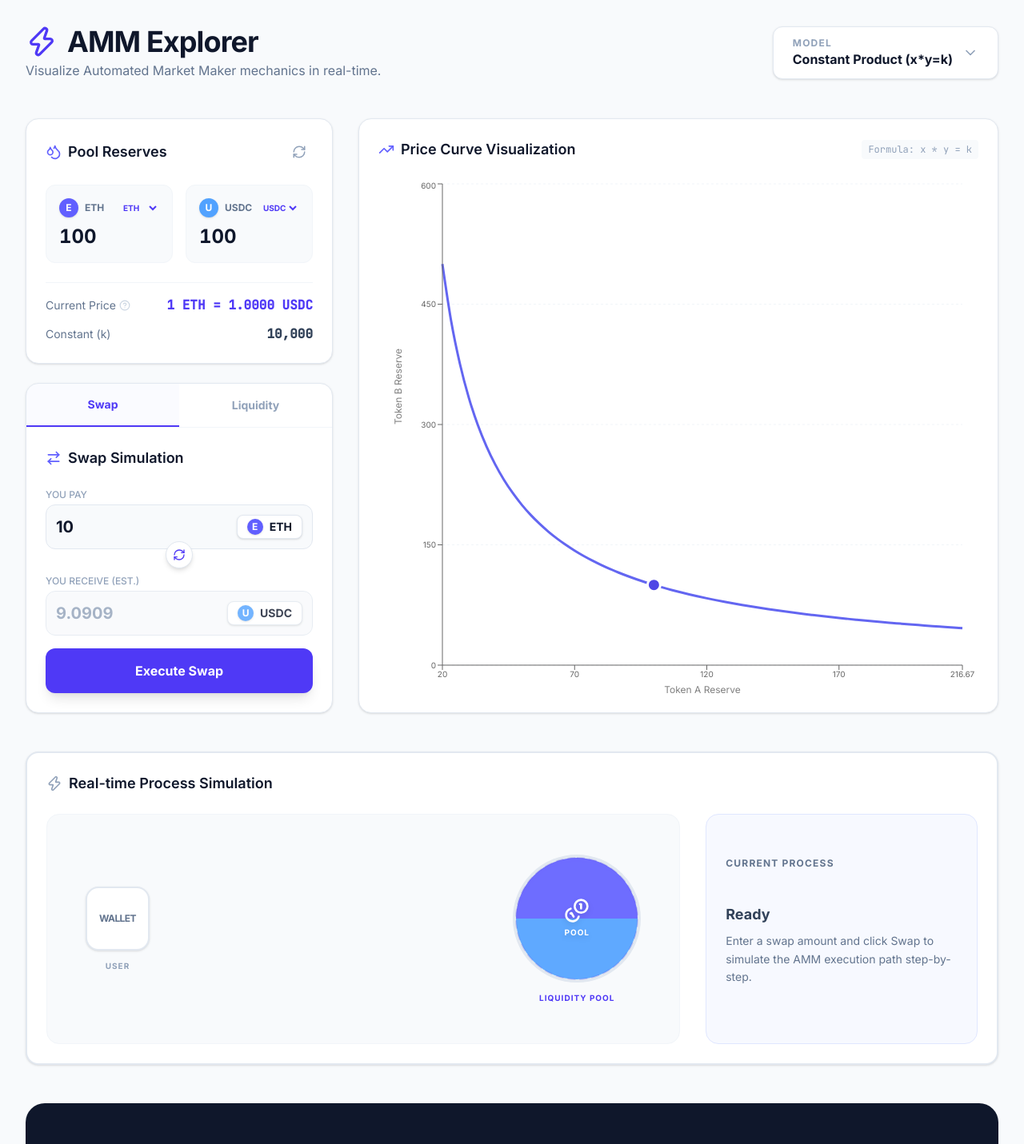
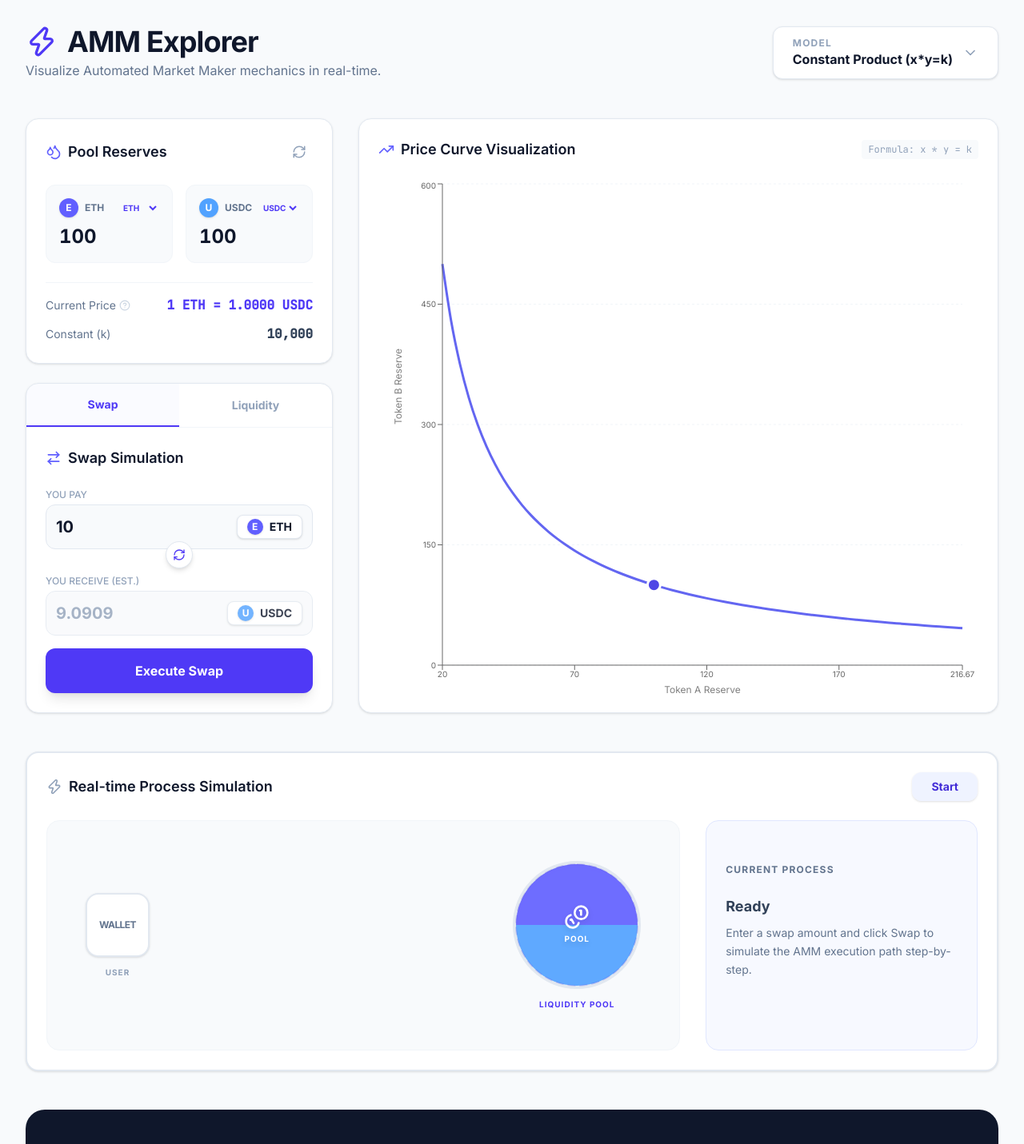
Before and after one commit to L00p-h0le/AMM-Visualizer, a React (Vite) app: page / in a window 1280 px wide. Shown: the top 1431 px of the page at 80% size. Built offline with nearby package versions, Linux system fonts and the light colour scheme.

Commit message:
Update UI

```diff
--- a/src/App.tsx
+++ b/src/App.tsx
@@ -16,9 +16,11 @@ export default function App() {
   const [pool, setPool] = useState<PoolState>({ x: 100, y: 100, k: 10000 });
   const [previousPool, setPreviousPool] = useState<PoolState | null>(null);
   const [swapAmount, setSwapAmount] = useState<number>(10);
-  const [isSwapping, setIsSwapping] = useState(false);
+  const [isSwapping, setIsSwapping] = useState(false); // Used for SwapControls visual state
+  const [isSimulating, setIsSimulating] = useState(false); // Used for ProcessSimulation lock
   const [swapDirection, setSwapDirection] = useState<'AtoB' | 'BtoA'>('AtoB');
   const [lastSwapResult, setLastSwapResult] = useState<{ in: number, out: number, priceImpact: number, fee: number } | null>(null);
+  const [simulationResult, setSimulationResult] = useState<{ in: number, out: number } | null>(null);
   const [animationState, setAnimationState] = useState<'idle' | 'sending' | 'calculating' | 'receiving' | 'balancing'>('idle');
 
   const FEE_PERCENT = 0.003; // 0.3% standard fee
@@ -42,11 +44,7 @@ export default function App() {
 
   const [pendingPool, setPendingPool] = useState<PoolState | null>(null);
 
-  const handleSwap = () => {
-    if (isSwapping) return;
-    setIsSwapping(true);
-    setPreviousPool({ ...pool });
-
+  const calculateSwap = () => {
     let newX = pool.x;
     let newY = pool.y;
     let outAmount = 0;
@@ -96,14 +94,39 @@ export default function App() {
     const finalPrice = newY / newX;
     const priceImpact = Math.abs((finalPrice - initialPrice) / initialPrice) * 100;
 
+    return { newX, newY, outAmount, priceImpact };
+  };
+
+  const handleSwap = () => {
+    if (swapAmount <= 0) return;
+    setIsSwapping(true);
+    setPreviousPool({ ...pool });
+
+    const { newX, newY, outAmount, priceImpact } = calculateSwap();
+
     setLastSwapResult({
       in: swapAmount,
       out: outAmount,
       priceImpact,
       fee: swapAmount * FEE_PERCENT,
     });
+    setPool({ x: newX, y: newY, k: pool.k });
 
-    setPendingPool({ x: newX, y: newY, k: pool.k }); // K rebalances if needed, but keeping math separate
+    // reset button after 1s
+    setTimeout(() => setIsSwapping(false), 1000);
+  };
+
+  const handleSimulate = () => {
+    if (isSimulating || swapAmount <= 0) return;
+    setIsSimulating(true);
+
+    const { newX, newY, outAmount } = calculateSwap();
+
+    setSimulationResult({
+      in: swapAmount,
+      out: outAmount
+    });
+    setPendingPool({ x: newX, y: newY, k: pool.k });
 
     // Stage 1: Tokens fly from wallet to pool
     setAnimationState('sending');
@@ -161,7 +184,7 @@ export default function App() {
 
         {/* Right Column: Price Curve Visualization */}
         <div className="lg:col-span-8">
-          <PriceCurveChart ammType={ammType} pool={pool} previousPool={previousPool} />
+          <PriceCurveChart ammType={ammType} pool={isSimulating && pendingPool ? pendingPool : pool} previousPool={previousPool} />
         </div>
       </section>
 
@@ -169,18 +192,19 @@ export default function App() {
       <section>
         <ProcessSimulation
           pool={pool}
-          isSwapping={isSwapping}
+          isSimulating={isSimulating}
           animationState={animationState}
           swapDirection={swapDirection}
           swapAmount={swapAmount}
           tokenA={tokenA}
           tokenB={tokenB}
-          lastSwapResult={lastSwapResult}
+          simulationResult={simulationResult}
           ammType={ammType}
           pendingPool={pendingPool}
           setAnimationState={setAnimationState}
           setPool={setPool}
-          setIsSwapping={setIsSwapping}
+          setIsSimulating={setIsSimulating}
+          handleSimulate={handleSimulate}
         />
       </section>
 
--- a/src/components/PoolStats.tsx
+++ b/src/components/PoolStats.tsx
@@ -20,6 +20,8 @@ const computeK = (x: number, y: number, ammType: AMMType): number => {
   if (ammType === 'CPMM') return x * y;
   return x + y; // CSMM and StableSwap simplified
 };
+
+import { Tilt } from './motion-primitives/tilt';
 
 export const PoolStats = ({
   pool,
@@ -55,7 +57,8 @@ export const PoolStats = ({
   };
 
   return (
-    <div className="bg-white p-6 rounded-2xl shadow-sm border border-slate-200 space-y-6">
+    <Tilt rotationFactor={4} isRevese className="h-full w-full">
+      <div className="bg-white p-6 rounded-2xl shadow-sm border border-slate-200 space-y-6 h-full flex flex-col justify-center">
         <div className="flex items-center justify-between">
           <h2 className="text-lg font-semibold flex items-center gap-2">
             <Droplets className="text-indigo-500 w-5 h-5" />
@@ -132,5 +135,6 @@ export const PoolStats = ({
           </div>
         </div>
       </div>
+    </Tilt>
   );
 };
--- a/src/components/PriceCurveChart.tsx
+++ b/src/components/PriceCurveChart.tsx
@@ -17,6 +17,8 @@ interface PriceCurveChartProps {
   pool: PoolState;
   previousPool: PoolState | null;
 }
+
+import { Tilt } from './motion-primitives/tilt';
 
 export const PriceCurveChart = ({ ammType, pool, previousPool }: PriceCurveChartProps) => {
   const chartData = useMemo(() => {
@@ -41,6 +43,7 @@ export const PriceCurveChart = ({ ammType, pool, previousPool }: PriceCurveChart
   }, [pool, ammType]);
 
   return (
+    <Tilt rotationFactor={4} isRevese className="h-full w-full">
       <div className="bg-white p-6 rounded-2xl shadow-sm border border-slate-200 h-full min-h-[500px] flex flex-col">
         <div className="flex items-center justify-between mb-6 shrink-0">
           <h2 className="text-lg font-semibold flex items-center gap-2">
@@ -130,5 +133,6 @@ export const PriceCurveChart = ({ ammType, pool, previousPool }: PriceCurveChart
           )}
         </div>
       </div>
+    </Tilt>
   );
 };
--- a/src/components/ProcessSimulation.tsx
+++ b/src/components/ProcessSimulation.tsx
@@ -1,24 +1,27 @@
-import { useRef, useEffect, useState } from 'react';
-import { motion, AnimatePresence, useInView } from 'motion/react';
+
+import { motion, AnimatePresence } from 'motion/react';
 import { Zap, ArrowRight, Coins, Calculator, ChevronLeft, ChevronRight } from 'lucide-react';
 import { TokenIcon } from './TokenIcon';
 import { cn } from '../lib/utils';
+import { InView } from './motion-primitives/in-view';
+import { TransitionPanel } from './motion-primitives/transition-panel';
 import type { AMMType, PoolState, Token } from '../types/amm';
 
 interface ProcessSimulationProps {
   pool: PoolState;
-  isSwapping: boolean;
+  isSimulating?: boolean;
   animationState: 'idle' | 'sending' | 'calculating' | 'receiving' | 'balancing';
   swapDirection: 'AtoB' | 'BtoA';
   swapAmount: number;
   tokenA: Token;
   tokenB: Token;
-  lastSwapResult: { in: number; out: number; priceImpact: number; fee: number } | null;
+  simulationResult?: { in: number; out: number; } | null;
   ammType: AMMType;
   pendingPool?: PoolState | null;
   setAnimationState?: (s: 'idle' | 'sending' | 'calculating' | 'receiving' | 'balancing') => void;
   setPool?: (p: PoolState) => void;
-  setIsSwapping?: (b: boolean) => void;
+  setIsSimulating?: (b: boolean) => void;
+  handleSimulate?: () => void;
 }
 
 /** Small token particles that trail behind the main token during sending */
@@ -46,27 +49,20 @@ const TrailingParticles = ({ symbol, direction }: { symbol: string; direction: '
 
 export const ProcessSimulation = ({
   pool,
-  isSwapping,
+  isSimulating,
   animationState,
   swapDirection,
   swapAmount,
   tokenA,
   tokenB,
-  lastSwapResult,
+  simulationResult,
   ammType,
   pendingPool,
   setAnimationState,
   setPool,
-  setIsSwapping
+  setIsSimulating,
+  handleSimulate
 }: ProcessSimulationProps) => {
-  const containerRef = useRef<HTMLDivElement>(null);
-  const isInView = useInView(containerRef, { once: false, amount: 0.4 });
-  const [hasBeenVisible, setHasBeenVisible] = useState(false);
-
-  // Track first visibility for entrance animation
-  useEffect(() => {
-    if (isInView && !hasBeenVisible) setHasBeenVisible(true);
-  }, [isInView, hasBeenVisible]);
 
   const inputToken = swapDirection === 'AtoB' ? tokenA : tokenB;
   const outputToken = swapDirection === 'AtoB' ? tokenB : tokenA;
@@ -84,29 +80,38 @@ export const ProcessSimulation = ({
   const nextStep = () => {
     if (currentIndex > 0 && currentIndex < sequence.length - 1 && setAnimationState) {
       setAnimationState(sequence[currentIndex + 1]);
-    } else if (currentIndex === sequence.length - 1 && setAnimationState && pendingPool && setPool && setIsSwapping) {
-      // Done - finalize the swap in the pool
-      setPool(pendingPool);
-      setIsSwapping(false);
+    } else if (currentIndex === sequence.length - 1 && setAnimationState && pendingPool && setIsSimulating) {
+      // Done - but do NOT set the pool, it is just a visualization simulation!
+      setIsSimulating(false);
       setAnimationState('idle');
     }
   };
 
   return (
-    <motion.div
-      ref={containerRef}
-      initial={{ opacity: 0, y: 40 }}
-      animate={hasBeenVisible ? { opacity: 1, y: 0 } : {}}
+    <InView
+      variants={{
+        hidden: { opacity: 0, y: 40 },
+        visible: { opacity: 1, y: 0 }
+      }}
       transition={{ duration: 0.6, ease: 'easeOut' }}
-      className={cn(
-        'bg-white p-6 rounded-2xl shadow-sm border-2 transition-all duration-500',
-        isSwapping ? 'border-indigo-500 ring-4 ring-indigo-50 shadow-2xl scale-[1.01]' : 'border-slate-200'
-      )}
     >
-      <h2 className="text-lg font-semibold mb-6 flex items-center gap-2">
-        <Zap className={cn('w-5 h-5', isSwapping ? 'text-indigo-500 animate-pulse' : 'text-slate-400')} />
-        Real-time Process Simulation
-      </h2>
+      <div
+        className="bg-white p-6 rounded-2xl shadow-sm border-2 border-slate-200 transition-all duration-500"
+      >
+      <div className="flex items-center justify-between mb-6">
+        <h2 className="text-lg font-semibold flex items-center gap-2">
+          <Zap className={cn('w-5 h-5', isSimulating ? 'text-indigo-500 animate-pulse' : 'text-slate-400')} />
+          Real-time Process Simulation
+        </h2>
+        {animationState === 'idle' && (
+          <button
+            onClick={handleSimulate}
+            className="px-6 py-2 bg-indigo-100/50 hover:bg-indigo-600 hover:text-white text-indigo-700 font-bold rounded-xl text-sm transition-all shadow-sm"
+          >
+            Start
+          </button>
+        )}
+      </div>
 
       {/* Split Layout: 70% Animation, 30% Explanation */}
       <div className="flex flex-col lg:flex-row gap-8 items-stretch">
@@ -131,9 +136,9 @@ export const ProcessSimulation = ({
                   −{swapAmount} {inputToken.symbol}
                 </motion.div>
               )}
-              {animationState === 'receiving' && lastSwapResult && (
+              {animationState === 'receiving' && simulationResult && (
                 <motion.div initial={{ opacity: 0 }} animate={{ opacity: 1 }} className="text-[9px] text-green-500 font-bold mt-0.5">
-                  +{lastSwapResult.out.toFixed(2)} {outputToken.symbol}
+                  +{simulationResult.out.toFixed(2)} {outputToken.symbol}
                 </motion.div>
               )}
             </div>
@@ -298,51 +303,47 @@ export const ProcessSimulation = ({
         {/* RIGHT: 30% Dynamic Explanation */}
         <div className="lg:w-[30%] bg-indigo-50/50 border border-indigo-100 rounded-2xl p-6 flex flex-col justify-center relative overflow-hidden">
           <div className="text-xs font-bold text-slate-500 uppercase tracking-widest mb-6">Current Process</div>
-          <div className="relative min-h-[140px]">
-            <AnimatePresence mode="wait">
-              {animationState === 'idle' && (
-                <motion.div key="idle" initial={{ opacity: 0, y: 10 }} animate={{ opacity: 1, y: 0 }} exit={{ opacity: 0, y: -10 }} transition={{ duration: 0.3 }} className="absolute inset-0 flex flex-col justify-center">
+          <div className="relative min-h-[140px] overflow-hidden">
+            <TransitionPanel
+              activeIndex={currentIndex}
+              transition={{ duration: 0.4, ease: "easeInOut" }}
+              variants={{
+                enter: { opacity: 0, y: 15 },
+                center: { opacity: 1, y: 0 },
+                exit: { opacity: 0, y: -15 }
+              }}
+            >
+              {[
+                <div key="idle" className="flex flex-col justify-center">
                   <h3 className="text-lg font-bold text-slate-700 mb-2">Ready</h3>
                   <p className="text-sm text-slate-500 leading-relaxed">Enter a swap amount and click Swap to simulate the AMM execution path step-by-step.</p>
-                </motion.div>
-              )}
-              {animationState === 'sending' && (
-                <motion.div key="sending" initial={{ opacity: 0, y: 10 }} animate={{ opacity: 1, y: 0 }} exit={{ opacity: 0, y: -10 }} transition={{ duration: 0.3 }} className="absolute inset-0 flex flex-col justify-center">
-                  <h3 className="text-lg font-bold text-indigo-600 mb-2 flex items-center gap-2">
-                    <span className="w-2.5 h-2.5 rounded-full bg-indigo-500 animate-ping" />
+                </div>,
+                <div key="sending" className="flex flex-col justify-center">
+                  <h3 className="text-lg font-bold text-indigo-600 mb-2">
                     1. Input
                   </h3>
                   <p className="text-sm text-slate-600 leading-relaxed">User overrides wallet and sends <strong className="text-slate-800">{swapAmount} {inputToken.symbol}</strong> to the liquidity pool smart contract.</p>
-                </motion.div>
-              )}
-              {animationState === 'calculating' && (
-                <motion.div key="calculating" initial={{ opacity: 0, y: 10 }} animate={{ opacity: 1, y: 0 }} exit={{ opacity: 0, y: -10 }} transition={{ duration: 0.3 }} className="absolute inset-0 flex flex-col justify-center">
-                  <h3 className="text-lg font-bold text-indigo-600 mb-2 flex items-center gap-2">
-                    <span className="w-2.5 h-2.5 rounded-full bg-indigo-500 animate-ping" />
+                </div>,
+                <div key="calculating" className="flex flex-col justify-center">
+                  <h3 className="text-lg font-bold text-indigo-600 mb-2">
                     2. Calculate
                   </h3>
                   <p className="text-sm text-slate-600 leading-relaxed">Pool computes the exact output required. The <strong className="text-slate-800">{ammType}</strong> invariant dictates the price curve shift.</p>
-                </motion.div>
-              )}
-              {animationState === 'receiving' && lastSwapResult && (
-                <motion.div key="receiving" initial={{ opacity: 0, y: 10 }} animate={{ opacity: 1, y: 0 }} exit={{ opacity: 0, y: -10 }} transition={{ duration: 0.3 }} className="absolute inset-0 flex flex-col justify-center">
-                  <h3 className="text-lg font-bold text-green-600 mb-2 flex items-center gap-2">
-                    <span className="w-2.5 h-2.5 rounded-full bg-green-500 animate-ping" />
+                </div>,
+                <div key="receiving" className="flex flex-col justify-center">
+                  <h3 className="text-lg font-bold text-green-600 mb-2">
                     3. Output
                   </h3>
-                  <p className="text-sm text-slate-600 leading-relaxed">Pool returns <strong className="text-slate-800">{lastSwapResult.out.toFixed(4)} {outputToken.symbol}</strong> back to the user's wallet address.</p>
-                </motion.div>
-              )}
-              {animationState === 'balancing' && (
-                <motion.div key="balancing" initial={{ opacity: 0, y: 10 }} animate={{ opacity: 1, y: 0 }} exit={{ opacity: 0, y: -10 }} transition={{ duration: 0.3 }} className="absolute inset-0 flex flex-col justify-center">
-                  <h3 className="text-lg font-bold text-amber-600 mb-2 flex items-center gap-2">
-                    <span className="w-2.5 h-2.5 rounded-full bg-amber-500 animate-ping" />
+                  <p className="text-sm text-slate-600 leading-relaxed">Pool returns <strong className="text-slate-800">{(simulationResult?.out || 0).toFixed(4)} {outputToken.symbol}</strong> back to the user's wallet address.</p>
+                </div>,
+                <div key="balancing" className="flex flex-col justify-center">
+                  <h3 className="text-lg font-bold text-amber-600 mb-2">
                     4. Rebalance
                   </h3>
                   <p className="text-sm text-slate-600 leading-relaxed">Reserves are permanently updated. The new invariant is stabilized at <strong className="text-slate-800 font-mono">k = {(pendingPool?.k || pool.k).toLocaleString()}</strong>.</p>
-                </motion.div>
-              )}
-            </AnimatePresence>
+                </div>
+              ]}
+            </TransitionPanel>
           </div>
 
           {/* Stepper Controls */}
@@ -375,6 +376,7 @@ export const ProcessSimulation = ({
           )}
         </div>
       </div>
-    </motion.div>
+      </div>
+    </InView>
   );
 };
--- /dev/null
+++ b/src/components/motion-primitives/in-view.tsx
@@ -0,0 +1,54 @@
+'use client';
+import { useRef, useState } from 'react';
+import type { ReactNode } from 'react';
+import { motion, useInView } from 'motion/react';
+import type { Variant, Transition, UseInViewOptions } from 'motion/react';
+
+export type InViewProps = {
+  children: ReactNode;
+  variants?: {
+    hidden: Variant;
+    visible: Variant;
+  };
+  transition?: Transition;
+  viewOptions?: UseInViewOptions;
+  as?: React.ElementType;
+  once?: boolean
+};
+
+const defaultVariants = {
+  hidden: { opacity: 0 },
+  visible: { opacity: 1 },
+};
+
+export function InView({
+  children,
+  variants = defaultVariants,
+  transition,
+  viewOptions,
+  as = 'div',
+  once
+}: InViewProps) {
+  const ref = useRef(null);
+  const isInView = useInView(ref, viewOptions);
+
+  const [isViewed, setIsViewed] = useState(false)
+
+  const MotionComponent = motion[as as keyof typeof motion] as typeof as;
+
+  return (
+    <MotionComponent
+      ref={ref}
+      initial='hidden'
+      onAnimationComplete={() => {
+        if (once) setIsViewed(true)
+      }}
+      animate={(isInView || isViewed) ? "visible" : "hidden"}
+
+      variants={variants}
+      transition={transition}
+    >
+      {children}
+    </MotionComponent>
+  );
+}
--- /dev/null
+++ b/src/components/motion-primitives/tilt.tsx
@@ -0,0 +1,85 @@
+'use client';
+
+import React, { useRef } from 'react';
+import { motion, useMotionTemplate, useMotionValue, useSpring, useTransform } from 'motion/react';
+import type { MotionStyle, SpringOptions } from 'motion/react';
+
+export type TiltProps = {
+  children: React.ReactNode;
+  className?: string;
+  style?: MotionStyle;
+  rotationFactor?: number;
+  isRevese?: boolean;
+  springOptions?: SpringOptions;
+};
+
+export function Tilt({
+  children,
+  className,
+  style,
+  rotationFactor = 15,
+  isRevese = false,
+  springOptions,
+}: TiltProps) {
+  const ref = useRef<HTMLDivElement>(null);
+
+  const x = useMotionValue(0);
+  const y = useMotionValue(0);
+
+  const xSpring = useSpring(x, springOptions);
+  const ySpring = useSpring(y, springOptions);
+
+  const rotateX = useTransform(
+    ySpring,
+    [-0.5, 0.5],
+    isRevese
+      ? [rotationFactor, -rotationFactor]
+      : [-rotationFactor, rotationFactor]
+  );
+  const rotateY = useTransform(
+    xSpring,
+    [-0.5, 0.5],
+    isRevese
+      ? [-rotationFactor, rotationFactor]
+      : [rotationFactor, -rotationFactor]
+  );
+
+  const transform = useMotionTemplate`perspective(1000px) rotateX(${rotateX}deg) rotateY(${rotateY}deg)`;
+
+  const handleMouseMove = (e: React.MouseEvent<HTMLDivElement>) => {
+    if (!ref.current) return;
+
+    const rect = ref.current.getBoundingClientRect();
+    const width = rect.width;
+    const height = rect.height;
+    const mouseX = e.clientX - rect.left;
+    const mouseY = e.clientY - rect.top;
+
+    const xPos = mouseX / width - 0.5;
+    const yPos = mouseY / height - 0.5;
+
+    x.set(xPos);
+    y.set(yPos);
+  };
+
+  const handleMouseLeave = () => {
+    x.set(0);
+    y.set(0);
+  };
+
+  return (
+    <motion.div
+      ref={ref}
+      className={className}
+      style={{
+        transformStyle: 'preserve-3d',
+        ...style,
+        transform,
+      }}
+      onMouseMove={handleMouseMove}
+      onMouseLeave={handleMouseLeave}
+    >
+      {children}
+    </motion.div>
+  );
+}
--- /dev/null
+++ b/src/components/motion-primitives/transition-panel.tsx
@@ -0,0 +1,44 @@
+'use client';
+import { AnimatePresence, motion } from 'motion/react';
+import type { Transition, Variant, MotionProps } from 'motion/react';
+import { cn } from '../../lib/utils';
+
+export type TransitionPanelProps = {
+  children: React.ReactNode[];
+  className?: string;
+  transition?: Transition;
+  activeIndex: number;
+  variants?: { enter: Variant; center: Variant; exit: Variant };
+} & MotionProps;
+
+export function TransitionPanel({
+  children,
+  className,
+  transition,
+  variants,
+  activeIndex,
+  ...motionProps
+}: TransitionPanelProps) {
+  return (
+    <div className={cn('relative', className)}>
+      <AnimatePresence
+        initial={false}
+        mode='wait'
+        custom={motionProps.custom}
+      >
+        <motion.div
+          key={activeIndex}
+          variants={variants}
+          transition={transition}
+          initial='enter'
+          animate='center'
+          exit='exit'
+          className='w-full'
+          {...motionProps}
+        >
+          {children[activeIndex]}
+        </motion.div>
+      </AnimatePresence>
+    </div>
+  );
+}
```
Also changed, not shown: src/components/SwapControls.tsx (+6 -2 lines). Lines whose indentation alone changed are shown as unchanged.
